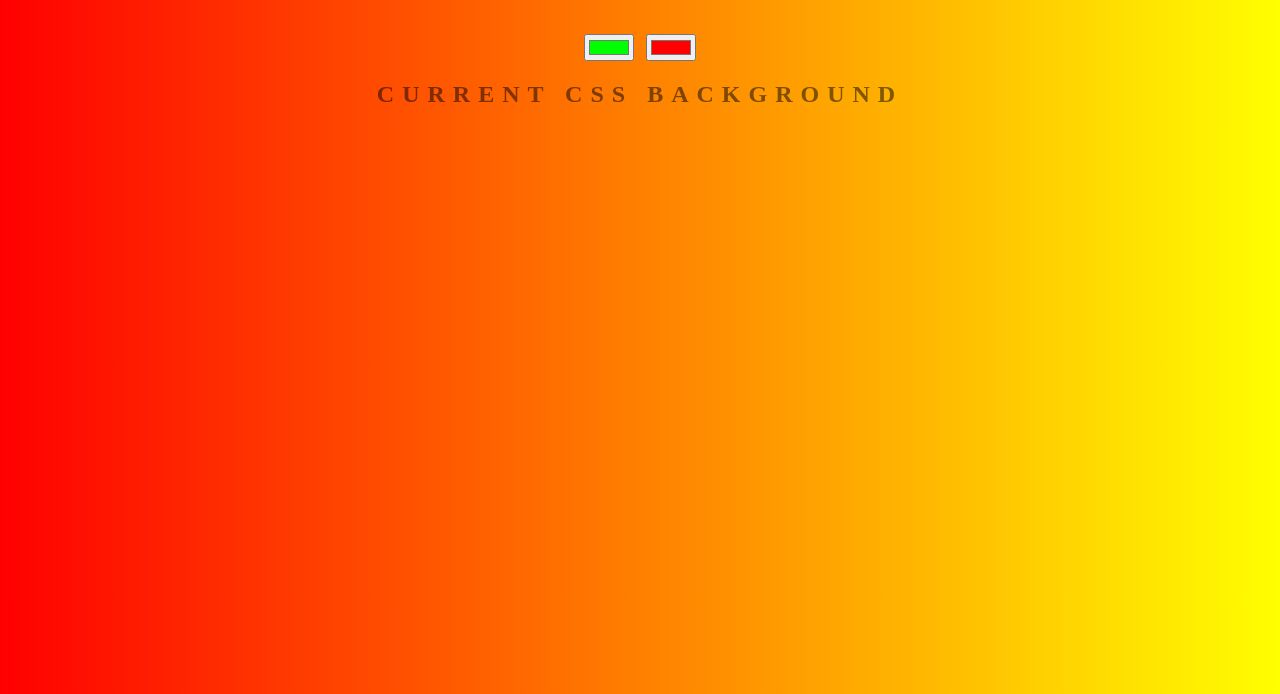
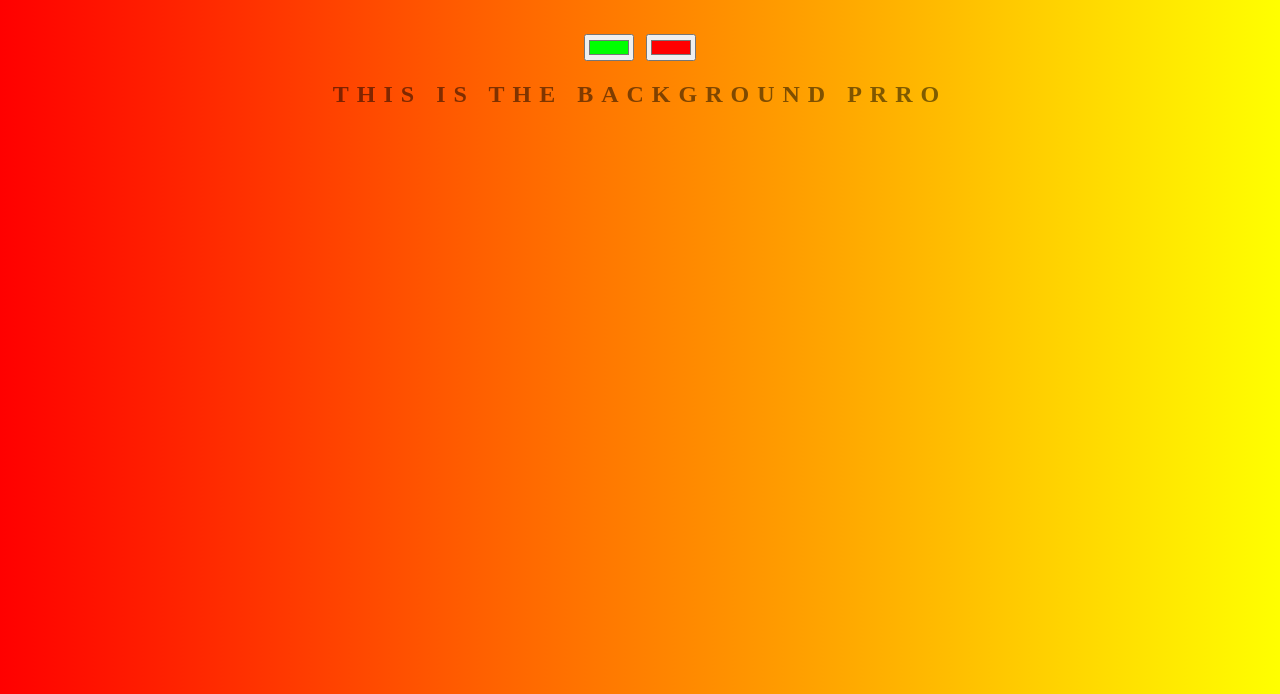
Before and after one commit to RobertoAntonio25/background-generator, a plain HTML site: page index.html in a window 1280 px wide. Shown: the part 106-800 px from the top of the page. Drawn offline with Linux system fonts and the light colour scheme.

Commit message:
changing text

```diff
--- a/index.html
+++ b/index.html
@@ -1,4 +1,4 @@
-<!DOCTYPE html>
+ <!DOCTYPE html>
 <html>
 <head>
 	<title>Gradient Background</title>
@@ -8,7 +8,7 @@
 	<h1>COOL GENERATOR</h1>
 	<input class="color1" type="color" name="color1" value="#00ff00">
 	<input class="color2" type="color" name="color2" value="#ff0000">
-	<h2>Current CSS Background</h2>
+	<h2>This is the background prro</h2>
 	<h3></h3>
 	<script type="text/javascript" src="script.js"></script>
 </body>
```
